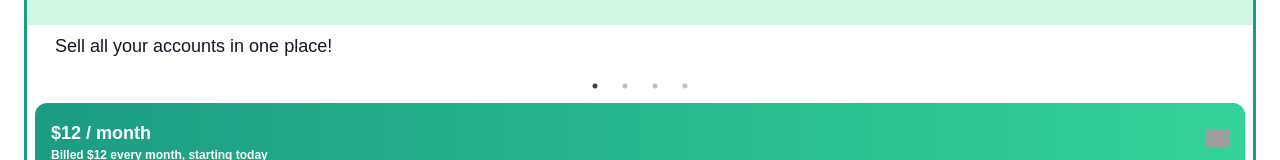
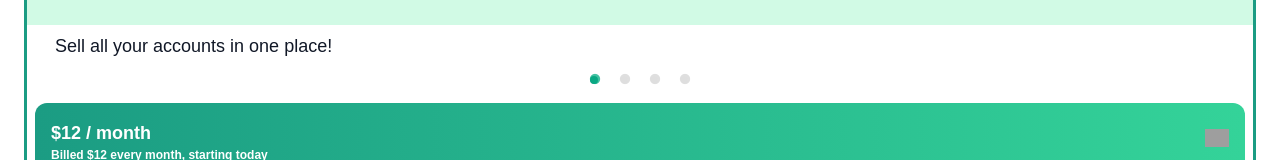
Before and after one commit to vinender/payment-pwa, a React (Create React App) app: page / in a window 1280 px wide. Shown: the part 499-659 px from the top of the page. Built offline with nearby package versions, Linux system fonts and the light colour scheme; grey boxes are pictures that could not be loaded.

Commit message:
dots color changed to green

```diff
--- a/src/components/green.js
+++ b/src/components/green.js
@@ -1,44 +1,6 @@
 import React from 'react';
 import ImageTextSlider from './pager';
 
-const LightningIcon = () => (
-  <svg viewBox="0 0 100 100" className="w-full h-full">
-    <rect width="120" height="120" rx="20" fill="#5ACBA1"/>
-    <path d="M60 25L30 55H50L40 75L70 45H50L60 25Z" fill="white"/>
-  </svg>
-);
-
-const BuildingIcon = () => (
-  <svg viewBox="0 0 100 100" className="w-full h-full">
-    <rect width="100" height="100" rx="20" fill="#5ACBA1"/>
-    <rect x="20" y="20" width="20" height="20" fill="white"/>
-    <rect x="60" y="20" width="20" height="20" fill="white"/>
-    <rect x="20" y="50" width="20" height="20" fill="white"/>
-    <rect x="60" y="50" width="20" height="20" fill="white"/>
-    <rect x="40" y="50" width="20" height="50" fill="white"/>
-  </svg>
-);
-
-const ThumbsUpIcon = () => (
-  <svg viewBox="0 0 100 100" className="w-full h-full">
-    <circle cx="50" cy="50" r="50" fill="#5ACBA1"/>
-    <path d="M30 50V80H45L55 50V30H35C30 30 25 35 25 40C25 45 30 50 35 50H30Z" fill="white"/>
-  </svg>
-);
-
-const QuestionIcon = () => (
-  <svg viewBox="0 0 100 100" className="w-full h-full">
-    <circle cx="50" cy="50" r="50" fill="#5ACBA1"/>
-    <path d="M45 65V70H55V65H45ZM55 60V55C55 50 60 45 60 40C60 30 50 25 45 25C40 25 35 30 35 35H45C45 32.5 47.5 30 50 30C52.5 30 55 32.5 55 35C55 37.5 52.5 40 50 40C47.5 40 45 42.5 45 45V60H55Z" fill="white"/>
-  </svg>
-);
-
-const RefreshIcon = () => (
-  <svg viewBox="0 0 100 100" className="w-full h-full">
-    <circle cx="50" cy="50" r="50" fill="#5ACBA1"/>
-    <path d="M70 50C70 60.5 61.5 69 51 69C40.5 69 32 60.5 32 50C32 39.5 40.5 31 51 31V41L71 31L51 21V31C35.5 31 23 43.5 23 59C23 74.5 35.5 87 51 87C66.5 87 79 74.5 79 59H70Z" fill="white"/>
-  </svg>
-);
 
 const MobileSubscriptionScreen = () => {
     const slides = [
@@ -68,20 +30,20 @@ const MobileSubscriptionScreen = () => {
         <div className="flex items-center justify-evenly space-x-8 pt-8 p-3 ">
 
           {/* <div className="mb-"> */}
-          <img className=' cursor-pointer w-[16px] h-[16px]' src='/back.png' alt='Back' />
+          <img alt='back' className=' cursor-pointer w-[16px] h-[16px]' src='/back.png'  />
            {/* </div> */}
 
           <h1 className="text-[15px] xs:text-[18px] sm:text-[22px] font-bold text-emerald-50 font-poppins w-full">Love & Money, Finally in Sync.</h1>
-          <img className=' h-16 w-16 mx-6' src='/pwa.png' />
+          <img alt='pwa' className=' h-16 w-16 mx-6' src='/pwa.png' />
 
         </div>
 
-        <img src='./demo/flash.png' className='relative -top-2 left-5 z-50 w-[80px] h-[80px]' />
+        <img alt='flash' src='./demo/flash.png' className='relative -top-2 left-5 z-50 w-[80px] h-[80px]' />
 
         <div className=" bg-emerald-100 text-gray-800 mx-auto rounded-t-[2rem]  absolute  bottom-0 left-0 right-0 h-[calc(100%-120px)] overflow-y-auto">
-          <div className="bg-white  h-full p-6  shadow-lg">
+          <div className="bg-white  h-screen p-6  shadow-lg">
             <div className="flex items-center mb-6">
-            <img src='./demo/flash.png' className='relative -top-2 hidden left-5 z-50 w-[80px] h-[80px]' />
+            <img alt='flash' src='./demo/flash.png' className='relative -top-2 hidden bg-white opacity-90 left-5 z-50 w-[80px] h-[80px]' />
               <span className="font-semibold relative -top-4 font-poppins left-20 text-xl">One Goal</span>
             </div>
 
--- a/src/components/pager.js
+++ b/src/components/pager.js
@@ -2,6 +2,7 @@ import React from 'react';
 import Slider from 'react-slick';
 import 'slick-carousel/slick/slick.css';
 import 'slick-carousel/slick/slick-theme.css';
+import '../styles/slider-custom.css'; // Import your custom CSS file
 
 const ImageTextSlider = ({ slides }) => {
   const settings = {
@@ -10,16 +11,18 @@ const ImageTextSlider = ({ slides }) => {
     speed: 500,
     slidesToShow: 1,
     slidesToScroll: 1,
-    arrows:false,
+    arrows: false,
+    customPaging: (i) => (
+      <button>
+        <div className="dot-custom" />
+      </button>
+    ),
   };
 
   return (
     <Slider {...settings}>
       {slides.map((slide, index) => (
         <div key={index} className="text- p-2 h-[300px] relative ">
-          {/* <button className="bg-emerald-200 border text-black border-green-800   px-4 py-2 rounded-full border-b-4 text-sm font-bold mb-6">
-          SUBSCRIBE
-          </button> */}
           <img src={slide.image} alt={slide.text} className=" mx-auto  w-[142px] h-[142px]" />
           <p className="text-[18px] h-[60px] p-2  w-full text-gray-900 font-poppins  absolute z-50 -bottom-2 sm:-bottom-2 md:-bottom-5 px-5   bg-white text-left ">{slide.text}</p>
         </div>
--- /dev/null
+++ b/src/styles/slider-custom.css
@@ -0,0 +1,23 @@
+/* Change the color and size of the dots */
+.slick-dots li button:before {
+  color: gray; /* Change this to your desired color */
+  font-size: 12px; /* Increase this value to make the dots bigger */
+}
+
+/* Change the color and size of the active dot */
+.slick-dots li.slick-active button:before {
+  color: rgb(5, 173, 131); /* Change this to your desired active color */
+  font-size: 12px; /* Increase this value to make the active dot bigger */
+}
+
+/* Additional styling for custom dots */
+.dot-custom {
+  width: 8px; /* Increase this value to make the dots bigger */
+  height: 8px; /* Increase this value to make the dots bigger */
+  border-radius: 50%; /* To make them round */
+  background-color: white; /* Change this to your desired color */
+}
+
+.slick-dots li.slick-active .dot-custom {
+  background-color: rgb(27, 156, 131); /* Change this to your desired active color */
+}
```
